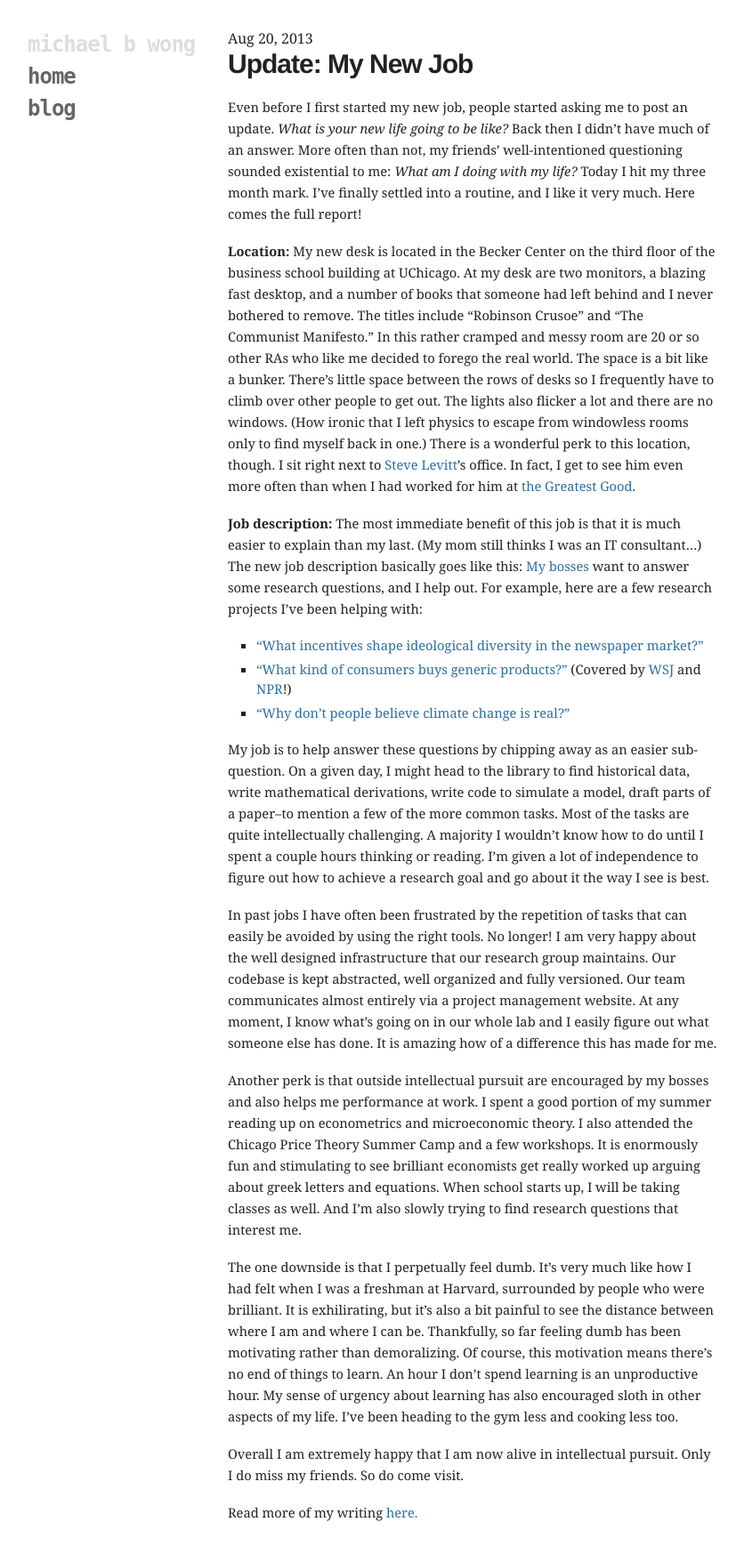
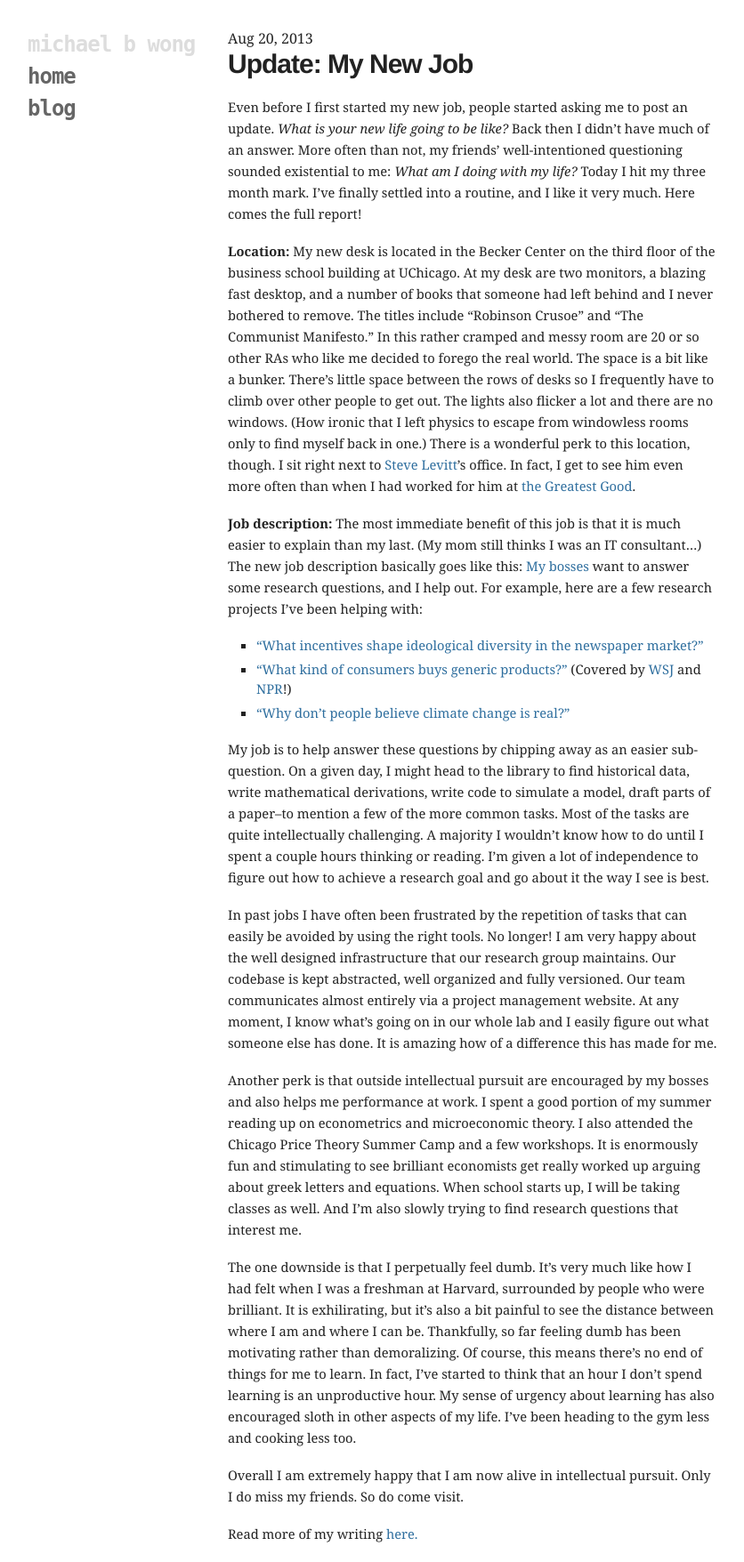
Before and after one commit to mbwong/mbwong.github.com, a Jekyll site: the page built from _posts/2013-08-20-new-job.md, in a window 1280 px wide. Shown: the whole page at 89% size, without its empty margins (94-930 px from the left). Built offline with Jekyll 4.4.1, drawn with Linux system fonts in a browser that asks for light colours; before the commit the page ends 1732 px from its top, so only the background shows below that.

Commit message:
Update 2013-08-20-new-job.md

```diff
--- a/_posts/2013-08-20-new-job.md
+++ b/_posts/2013-08-20-new-job.md
@@ -33,6 +33,6 @@
 
 Another perk is that outside intellectual pursuit are encouraged by my bosses and also helps me performance at work. I spent a good portion of my summer reading up on econometrics and microeconomic theory. I also attended the Chicago Price Theory Summer Camp and a few workshops. It is enormously fun and stimulating to see brilliant economists get really worked up arguing about greek letters and equations. When school starts up, I will be taking classes as well. And I'm also slowly trying to find research questions that interest me.
 
-The one downside is that I perpetually feel dumb. It's very much like how I had felt when I was a freshman at Harvard, surrounded by people who were brilliant. It is exhilirating, but it's also a bit painful to see the distance between where I am and where I can be. Thankfully, so far feeling dumb has been motivating rather than demoralizing. Of course, this motivation means there's no end of things to learn. An hour I don't spend learning is an unproductive hour. My sense of urgency about learning has also encouraged sloth in other aspects of my life. I've been heading to the gym less and cooking less too.
+The one downside is that I perpetually feel dumb. It's very much like how I had felt when I was a freshman at Harvard, surrounded by people who were brilliant. It is exhilirating, but it's also a bit painful to see the distance between where I am and where I can be. Thankfully, so far feeling dumb has been motivating rather than demoralizing. Of course, this means there's no end of things for me to learn. In fact, I've started to think that an hour I don't spend learning is an unproductive hour. My sense of urgency about learning has also encouraged sloth in other aspects of my life. I've been heading to the gym less and cooking less too.
 
 Overall I am extremely happy that I am now alive in intellectual pursuit. Only I do miss my friends. So do come visit.
```
